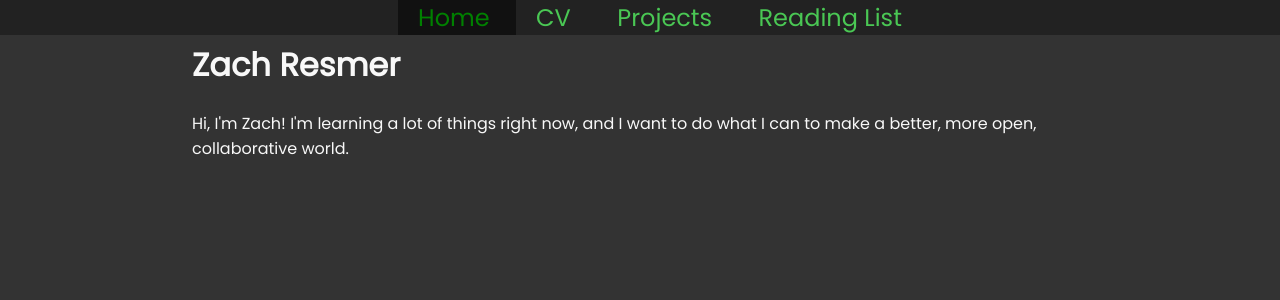
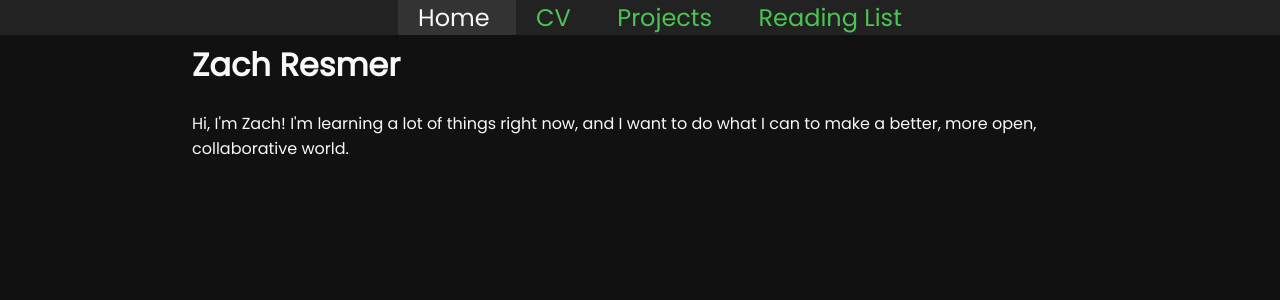
Before and after one commit to zacharesmer/zacharesmer.github.io, a Jekyll site: the page built from index.html, in a window 1280 px wide. Shown: the top 300 px of the page. Built offline with Jekyll 4.4.1, drawn with Linux system fonts in a browser that asks for light colours.

Commit message:
tweak nav colors

```diff
--- a/_sass/main.scss
+++ b/_sass/main.scss
@@ -1,11 +1,11 @@
 @import url('https://fonts.googleapis.com/css2?family=Poppins&display=swap');
 
 :root {
-  --main-bg-color: #333;
+  --main-bg-color: #111;
   --nav-bg-color: #222;
-  --nav-current-color: #111;
+  --nav-current-color: #333;
   --main-text-color: #f8f8f8;
-  --main-link-color: #4ac754;
+  --main-link-color: #4ac554;
 }
 
 html {
@@ -20,6 +20,11 @@ a {
 
 a:hover {
   text-decoration: underline;
+}
+
+nav a:hover {
+  text-decoration: none;
+  color: var(--main-text-color);
 }
 
 body {
@@ -55,6 +60,6 @@ nav {
 }
 
 .current {
-  color: green;
+  color: var(--main-text-color);
   background-color: var(--nav-current-color);
 }
```
